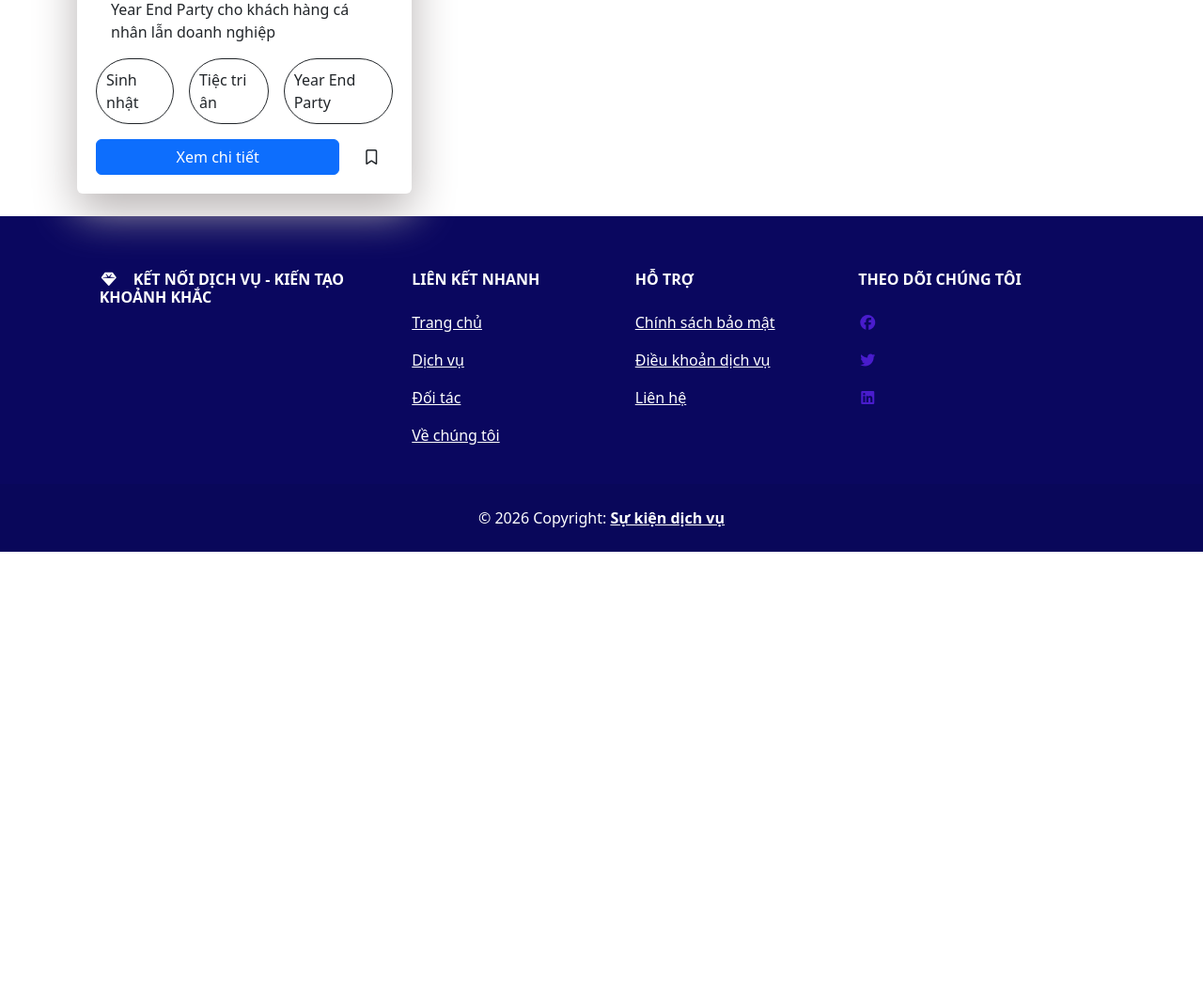
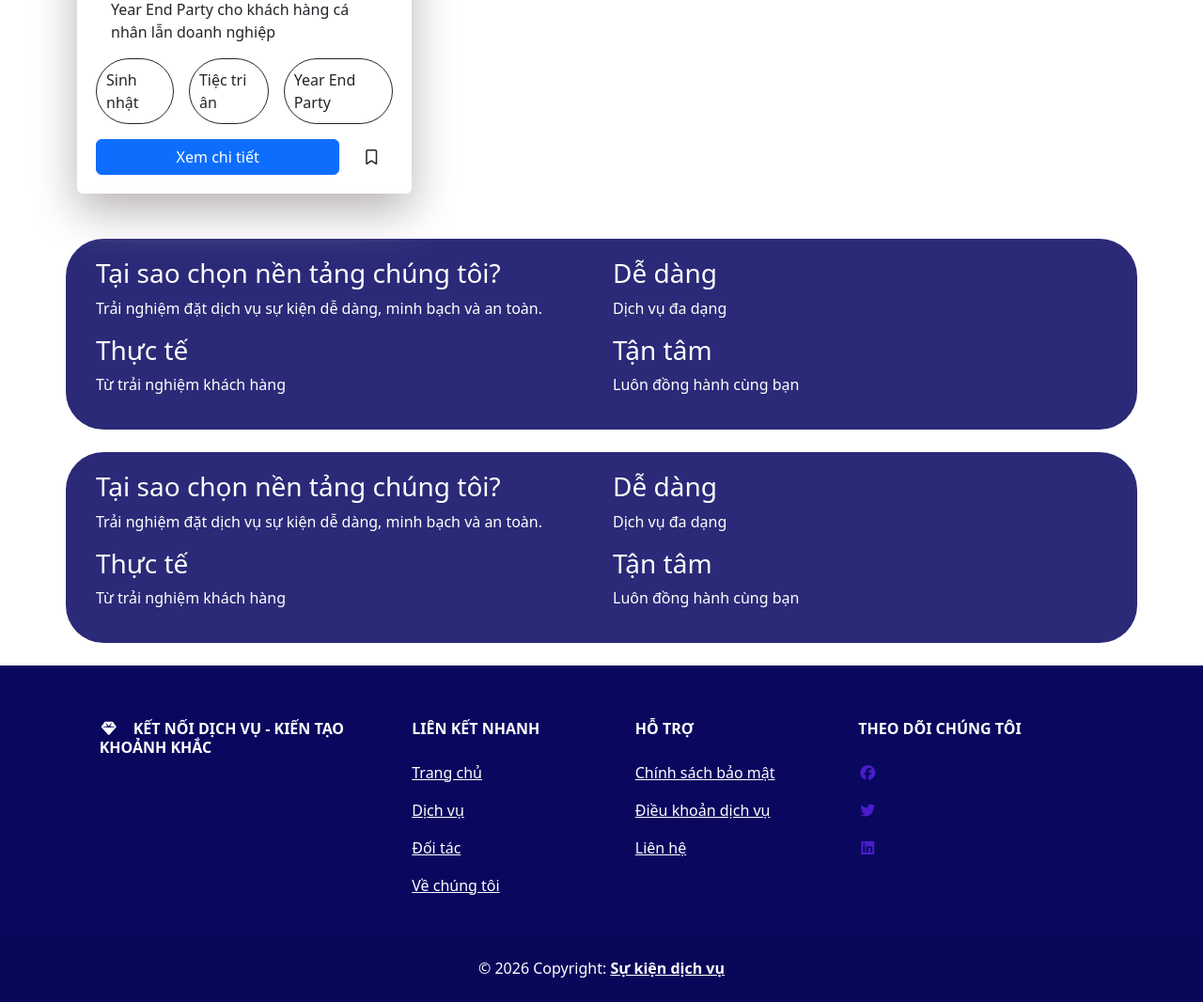
Before and after one commit to mphuc454/EventDecorWeb, a Flask app: page /partner in a window 1280 px wide. Shown: the part 1054-2120 px from the top of the page at 94% size. Before the commit the page ends 1641 px from the top, so only its background shows below. Run offline with Flask 3, Linux system fonts and the light colour scheme.

Commit message:
add banner why choose us

```diff
--- a/static/css/partner.css
+++ b/static/css/partner.css
@@ -13,3 +13,8 @@
 .btn-detailed-partner {
   width: 100%;
 }
+.why-choose-us {
+  background-color: #2b2a78;
+  padding: 20px;
+  border-radius: 40px;
+}
--- a/templates/partner.html
+++ b/templates/partner.html
@@ -62,5 +62,44 @@ header %}
     </div>
   </div>
 </div>
-
+<div class="container mb-4 mt-5">
+  <div class="row row-cols-2 why-choose-us text-white">
+    <div>
+      <h3>Tại sao chọn nền tảng chúng tôi?</h3>
+      <p>Trải nghiệm đặt dịch vụ sự kiện dễ dàng, minh bạch và an toàn.</p>
+    </div>
+    <div>
+      <h3>Dễ dàng</h3>
+      <p>Dịch vụ đa dạng</p>
+    </div>
+    <div>
+      <h3>Thực tế</h3>
+      <p>Từ trải nghiệm khách hàng</p>
+    </div>
+    <div>
+      <h3>Tận tâm</h3>
+      <p>Luôn đồng hành cùng bạn</p>
+    </div>
+  </div>
+</div>
+<div class="container mb-4 mt-4">
+  <div class="row row-cols-2 why-choose-us text-white">
+    <div>
+      <h3>Tại sao chọn nền tảng chúng tôi?</h3>
+      <p>Trải nghiệm đặt dịch vụ sự kiện dễ dàng, minh bạch và an toàn.</p>
+    </div>
+    <div>
+      <h3>Dễ dàng</h3>
+      <p>Dịch vụ đa dạng</p>
+    </div>
+    <div>
+      <h3>Thực tế</h3>
+      <p>Từ trải nghiệm khách hàng</p>
+    </div>
+    <div>
+      <h3>Tận tâm</h3>
+      <p>Luôn đồng hành cùng bạn</p>
+    </div>
+  </div>
+</div>
 {% endblock content %}
```
